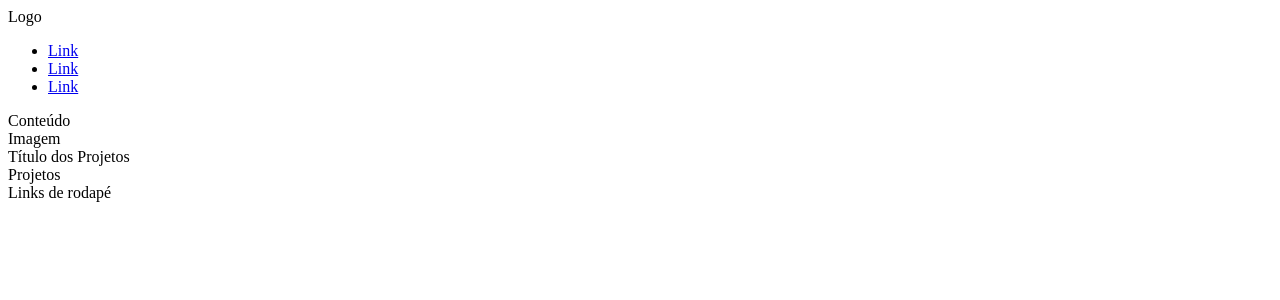
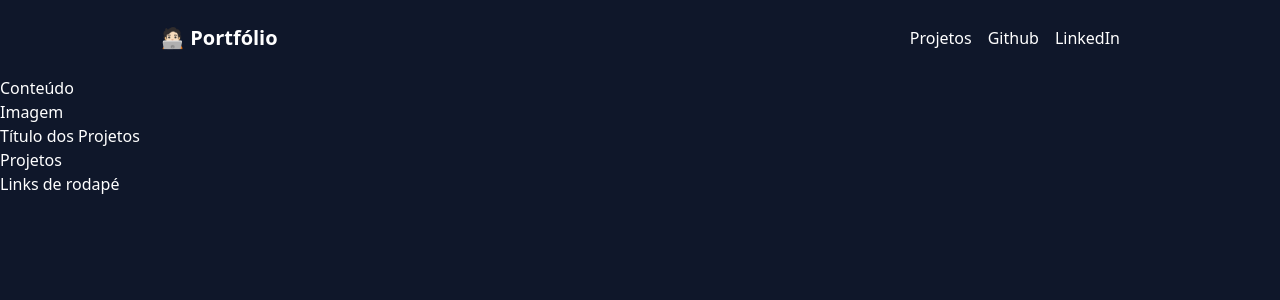
Before and after one commit to luizfspinto94/portfolio, a PHP site: page /index.html in a window 1280 px wide. Shown: the top 300 px of the page. Run offline with PHP 8.4, Linux system fonts and the light colour scheme; some libraries are stand-ins or nearby versions.

Commit message:
aplicando tailwindcss ao projeto, e estilizando o header

```diff
--- a/index.html
+++ b/index.html
@@ -3,21 +3,24 @@
 <head>
     <meta charset="UTF-8">
     <meta name="viewport" content="width=device-width, initial-scale=1.0">
+    <script src="https://cdn.tailwindcss.com"></script>
     <title>Portfólio</title>
 </head>
-<body>
-    <header>
-        <div>Logo</div>
+<body class="bg-slate-900 text-white">
+    <header class="flex justify-between items-center mx-auto max-w-screen-lg py-6 px-8">
+        <div class="text-xl font-bold">
+            🧑🏻‍💻 Portfólio
+        </div>
         <nav>
-            <ul>
+            <ul class="flex space-x-4">
                 <li>
-                    <a href="#">Link</a>
+                    <a class="hover:underline" href="#">Projetos</a>
                 </li>
                 <li>
-                    <a href="#">Link</a>
+                    <a class="hover:underline" href="#">Github</a>
                 </li>
                 <li>
-                    <a href="#">Link</a>
+                    <a class="hover:underline" href="#">LinkedIn</a>
                 </li>
             </ul>
         </nav>
--- a/index.php
+++ b/index.php
@@ -4,6 +4,7 @@
 <head>
     <meta charset="UTF-8">
     <meta name="viewport" content="width=device-width, initial-scale=1.0">
+    <script src="https://cdn.tailwindcss.com"></script>
     <title>Portfólio</title>
 </head>
 
@@ -80,7 +81,7 @@
     ?>
 
     <div>
-        <h1>
+        <h1 class="text-red-500">
             <?= $titulo; ?>
         </h1>
     </div>
```
